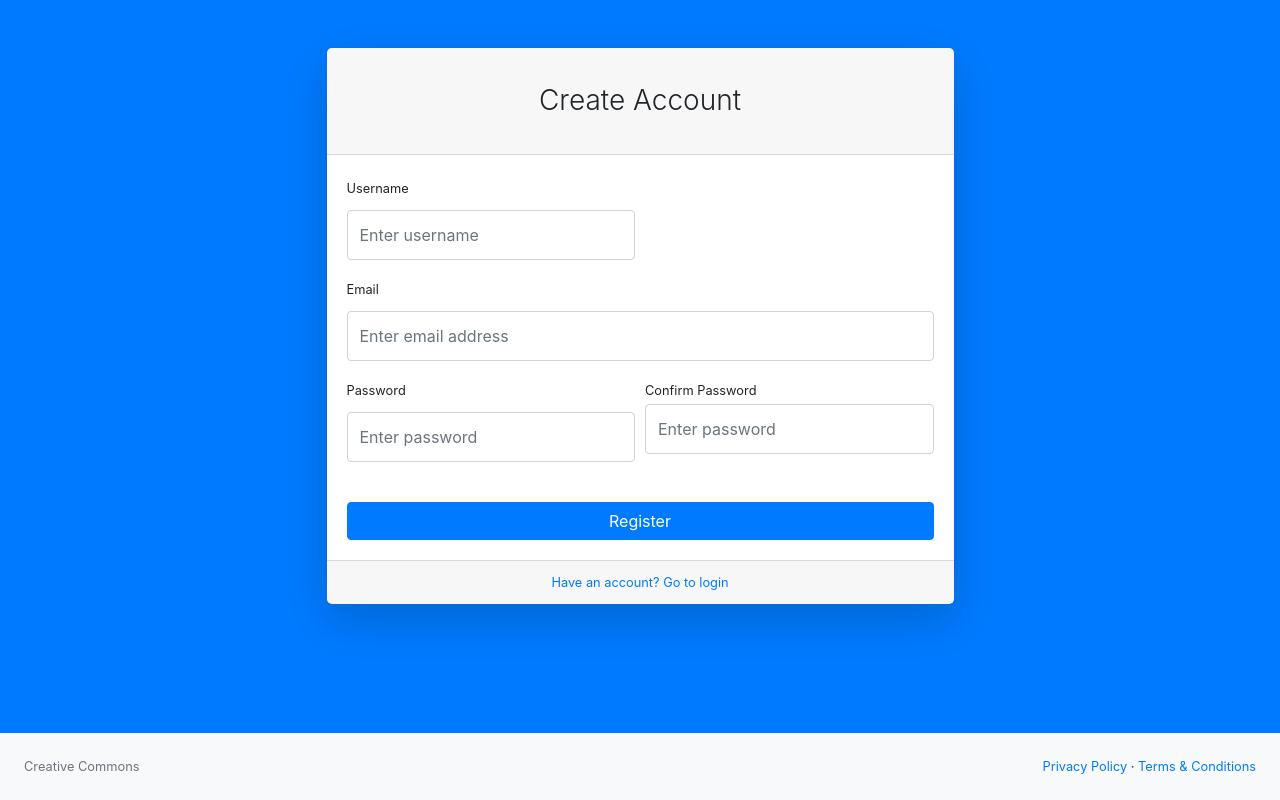
After one commit to tdonaworth/security-dashboard, a Flask app: page /register in a window 1280 px wide. The commit adds this page. Run offline with Flask 2, Linux system fonts and the light colour scheme; some libraries are stand-ins or nearby versions.

Commit message:
added user registration

```diff
--- a/app/forms.py
+++ b/app/forms.py
@@ -1,6 +1,7 @@
 from flask_wtf import FlaskForm
-from wtforms import StringField, PasswordField, BooleanField, SubmitField, Email, EqualTo
-from wtforms.validators import DataRequired
+from wtforms import StringField, PasswordField, BooleanField, SubmitField
+from wtforms.validators import ValidationError, DataRequired, Email, EqualTo
+from app.models import User
 
 class LoginForm(FlaskForm):
     username    = StringField('Username', validators=[DataRequired()])
@@ -13,5 +14,14 @@ class RegistrationForm(FlaskForm):
     username    = StringField('Username', validators=[DataRequired()])
     email       = StringField('Email', validators=[DataRequired(), Email()])
     password    = PasswordField('Password', validators=[DataRequired()])
-    password2   = PasswordField('Repeat Password', validators=[DataRequired()], EqualTo('password')])
+    password2   = PasswordField('Repeat Password', validators=[DataRequired(), EqualTo('password')])
     submit      = SubmitField('Register')
+
+    def validate_username(self, username):
+        user = User.query.filter_by(username=username.data).first()
+        if user is not None:
+            raise ValidationError('Plase use a different username.')
+
+    def validate_email(self, email):
+        user = User.query.filter_by(email=email.data).first()
+        raise ValidationError('That email is already registered to a user.')
--- a/app/routes.py
+++ b/app/routes.py
@@ -1,10 +1,11 @@
 import json
 import os
 from flask import render_template, flash, redirect, url_for, request
-from flask_login import login_user, logout_user, login_required
-from app import app
+from flask_login import login_user, logout_user, current_user, login_required
+from app import app, db
 from app.forms import LoginForm
 from app.models import User, Task
+from app.forms import RegistrationForm
 from werkzeug.urls import url_parse
 
 @app.route('/')
@@ -58,3 +59,17 @@ def user(username):
         {'id': 'task124', 'name':'task2', 'description':'still a background job', 'complete':False}
     ]
     return render_template('user.html', user=user, tasks=tasks)
+
+@app.route('/register', methods=['GET', 'POST'])
+def register():
+    if current_user.is_authenticated:
+        return redirect(url_for('index'))
+    form = RegistrationForm()
+    if form.validate_on_submit():
+        user = User(username=form.username.data, email=form.email.data)
+        user.set_password(form.password.data)
+        db.session.add(user)
+        db.session.commit()
+        #flash('Congratulations, you are now a registered user!')
+        return redirect(url_for('login'))
+    return render_template('register.html', title='Register', form=form)
--- a/app/templates/login.html
+++ b/app/templates/login.html
@@ -61,7 +61,7 @@
                                     </div>
                                     <div class="card-footer text-center">
                                         <div class="small">
-                                            <a href="register.html">Need an account? Sign up!</a>
+                                            <a href="{{ url_for('register') }}">Need an account? Sign up!</a>
                                         </div>
                                     </div>
                                 </div>
--- /dev/null
+++ b/app/templates/register.html
@@ -0,0 +1,112 @@
+<!DOCTYPE html>
+<html lang="en">
+
+<head>
+    <meta charset="utf-8" />
+    <meta http-equiv="X-UA-Compatible" content="IE=edge" />
+    <meta name="viewport" content="width=device-width, initial-scale=1, shrink-to-fit=no" />
+    <meta name="description" content="" />
+    <meta name="author" content="" />
+    <title>Register - Security Dashboard</title>
+    <link rel="shortcut icon" href="{{ url_for('static', filename='/assets/img/favicon.ico') }}">
+    <link href="{{ url_for('static', filename='css/styles.css') }}" rel="stylesheet" />
+    <link href="https://cdn.datatables.net/1.10.20/css/dataTables.bootstrap4.min.css" rel="stylesheet" crossorigin="anonymous" />
+    <script src="https://cdnjs.cloudflare.com/ajax/libs/font-awesome/5.13.1/js/all.min.js" crossorigin="anonymous"></script>
+</head>
+
+    <body class="bg-primary">
+        <div id="layoutAuthentication">
+            <div id="layoutAuthentication_content">
+                <main>
+                    <div class="container">
+                        <div class="row justify-content-center">
+                            <div class="col-lg-7">
+                                <div class="card shadow-lg border-0 rounded-lg mt-5">
+                                    <div class="card-header">
+                                        <h3 class="text-center font-weight-light my-4">Create Account</h3>
+                                    </div>
+                                    <div class="card-body">
+                                        <form action="" method="POST">
+                                            {{ form.hidden_tag() }}
+                                            <div class="form-row">
+                                                <div class="col-md-6">
+                                                    <div class="form-group">
+                                                        <label class="small mb-1" for="inputFirstName">{{ form.username.label }}</label>
+                                                        {{ form.username(class='form-control py-4', id='inputUserName', placeholder='Enter username') }}
+                                                        <div class="invalid-feedback">
+                                                            {% for error in form.username.errors %}
+                                                            {{ error }}
+                                                            {% endfor %}
+                                                        </div>
+                                                    </div>
+                                                </div>
+                                            </div>
+                                            <div class="form-group">
+                                                <label class="small mb-1" for="inputEmailAddress">{{ form.email.label }}</label>
+                                                {{ form.email(class='form-control py-4', id='inputEmailAddress',  placeholder='Enter email address') }}
+                                                <div class="invalid-feedback">
+                                                    {% for error in form.email.errors %}
+                                                    {{ error }}
+                                                    {% endfor %}
+                                                </div>
+                                            </div>
+                                            <div class="form-row">
+                                                <div class="col-md-6">
+                                                    <div class="form-group">
+                                                        <label class="small mb-1" for="inputPassword">{{ form.password.label }}</label>
+                                                       {{ form.password(class="form-control py-4", id="inputPassword", placeholder="Enter password") }}
+                                                       <div class="invalid-feedback">
+                                                        {% for error in form.password.errors %}
+                                                        {{ error }}
+                                                        {% endfor %}
+                                                    </div>
+                                                    </div>
+                                                </div>
+                                                <div class="col-md-6">
+                                                    <div class="form-group">
+                                                        <label class="small mb-1" for="inputPassword">Confirm Password</label>
+                                                       {{ form.password2(class="form-control py-4", id="inputPassword", placeholder="Enter password") }}
+                                                       <div class="invalid-feedback">
+                                                        {% for error in form.password2.errors %}
+                                                        {{ error }}
+                                                        {% endfor %}
+                                                    </div>
+                                                    </div>
+                                                </div>
+                                            </div>
+                                            <div class="form-group mt-4 mb-0">
+                                                {{ form.submit(class='btn btn-primary btn-block') }}
+
+                                            </div>
+                                        </form>
+                                    </div>
+                                    <div class="card-footer text-center">
+                                        <div class="small"><a href="{{ url_for('login') }}">Have an account? Go to login</a>
+                                        </div>
+                                    </div>
+                                </div>
+                            </div>
+                        </div>
+                    </div>
+                </main>
+            </div>
+            <div id="layoutAuthentication_footer">
+                <footer class="py-4 bg-light mt-auto">
+                    <div class="container-fluid">
+                        <div class="d-flex align-items-center justify-content-between small">
+                            <div class="text-muted">Creative Commons</div>
+                            <div>
+                                <a href="#">Privacy Policy</a>
+                                &middot;
+                                <a href="#">Terms &amp; Conditions</a>
+                            </div>
+                        </div>
+                    </div>
+                </footer>
+            </div>
+        </div>
+        <script src="https://code.jquery.com/jquery-3.4.1.min.js" crossorigin="anonymous"></script>
+        <script src="https://stackpath.bootstrapcdn.com/bootstrap/4.3.1/js/bootstrap.bundle.min.js" crossorigin="anonymous"></script>
+        <script src="{{ url_for('static', filename='js/scripts.js') }}"></script>
+    </body>
+</html>
```
Also changed, not shown: 2 other files.
